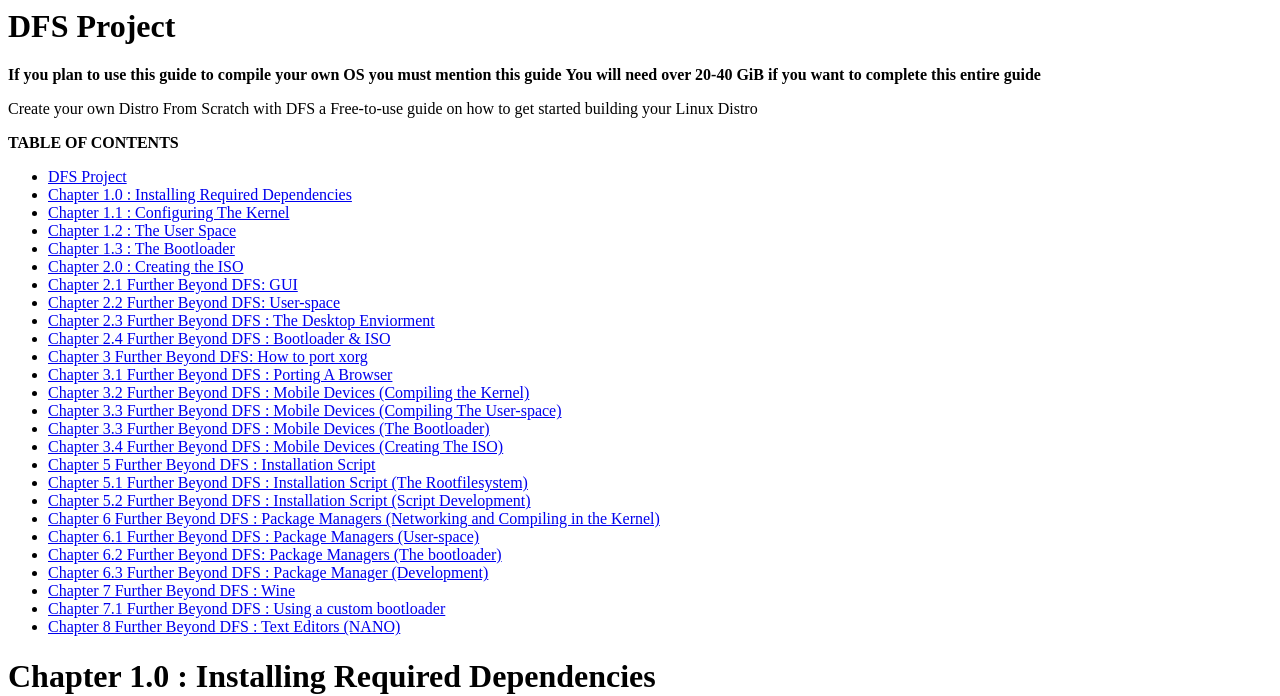
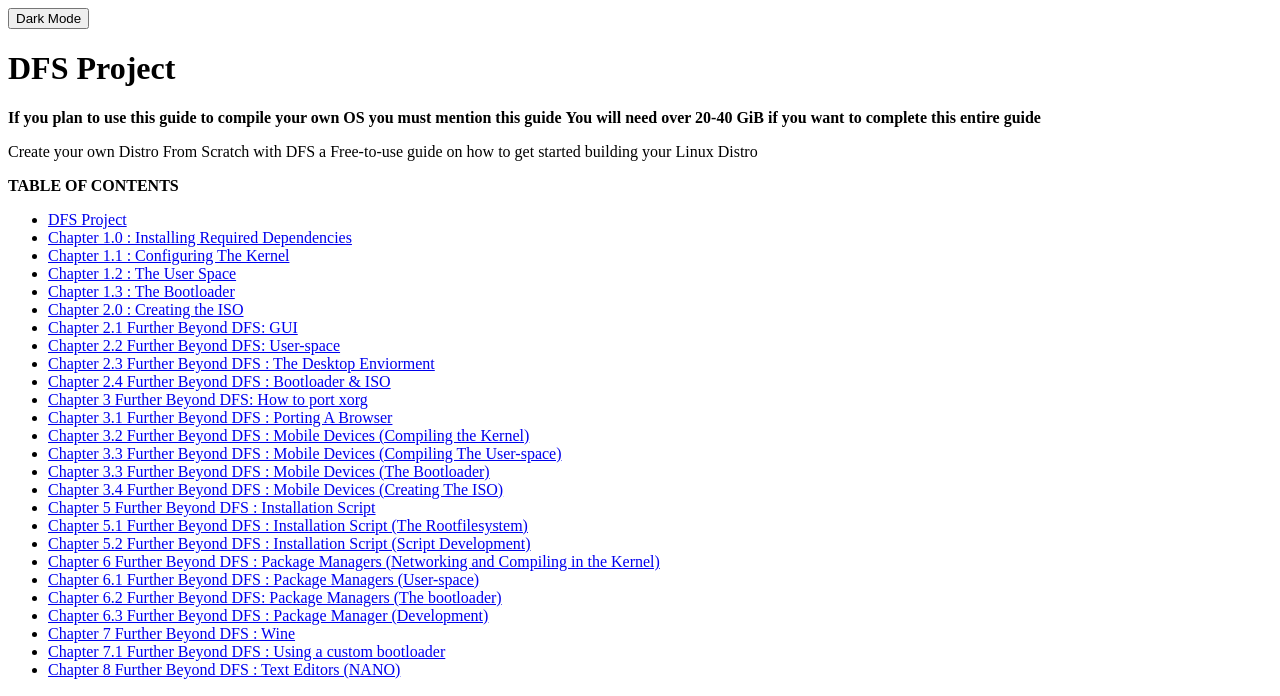
Before and after one commit to GuestSneezeOSDev/DFS2, a plain HTML site: page index.html in a window 1280 px wide. Shown: the top 696 px of the page. Drawn offline with Linux system fonts and the light colour scheme.

Commit message:
Update index.html

```diff
--- a/index.html
+++ b/index.html
@@ -1,3 +1,4 @@
+<button class="open-button" onclick="window.location.href='index_dark.html'">Dark Mode</button>
 <h1 id="dfs-project">DFS Project</h1>
 <p><strong>If you plan to use this guide to compile your own OS you must mention this guide</strong>
 <strong>You will need over 20-40 GiB if you want to complete this entire guide</strong></p>
```
